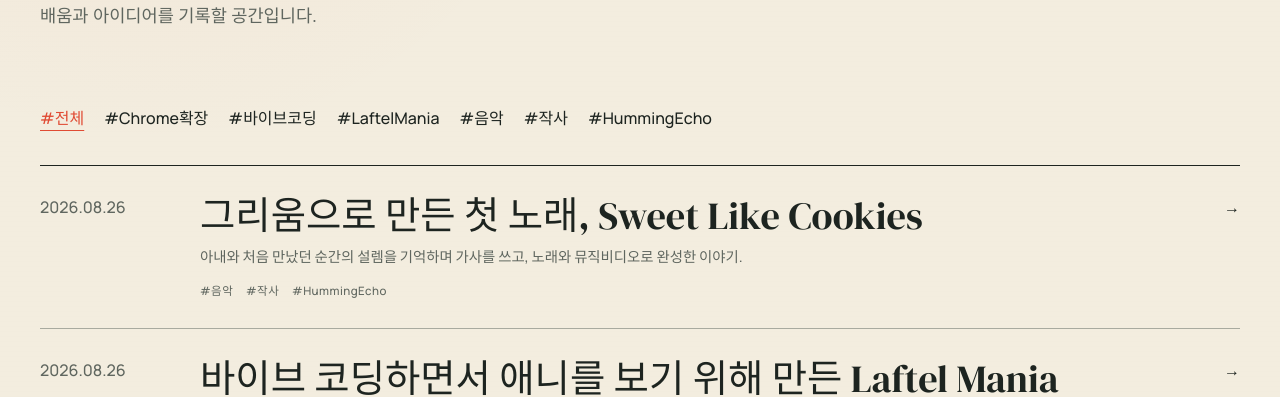
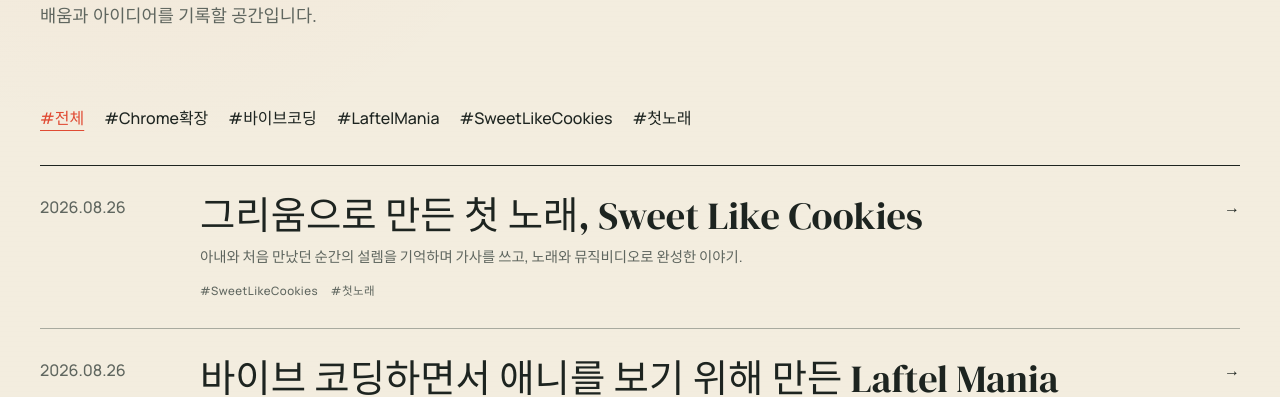
Before and after one commit to babypaunch/babypaunch.github.io, a Jekyll site: the page built from blog/index.html, in a window 1280 px wide. Shown: the part 385-782 px from the top of the page. Built offline with Jekyll 4.4.1, drawn with Linux system fonts in a browser that asks for light colours; some web fonts are replaced.

Commit message:
fix(blog): Sweet Like Cookies 태그 교체

```diff
--- a/_data/en.yml
+++ b/_data/en.yml
@@ -56,9 +56,8 @@ blog:
     chrome-extension: ChromeExtension
     vibe-coding: VibeCoding
     laftel-mania: LaftelMania
-    music: Music
-    songwriting: Songwriting
-    humming-echo: HummingEcho
+    sweet-like-cookies: SweetLikeCookies
+    first-song: FirstSong
 policies:
   intro: Policy documents for the apps and services provided by BabyPaunch.
   links:
--- a/_data/ko.yml
+++ b/_data/ko.yml
@@ -56,9 +56,8 @@ blog:
     chrome-extension: Chrome확장
     vibe-coding: 바이브코딩
     laftel-mania: LaftelMania
-    music: 음악
-    songwriting: 작사
-    humming-echo: HummingEcho
+    sweet-like-cookies: SweetLikeCookies
+    first-song: 첫노래
 policies:
   intro: BabyPaunch가 제공하는 앱과 서비스의 정책 문서를 확인할 수 있습니다.
   links:
```
Also changed, not shown: _posts/2026-08-26-sweet-like-cookies-en.md (+2 -3 lines), _posts/2026-08-26-sweet-like-cookies.md (+2 -3 lines).
